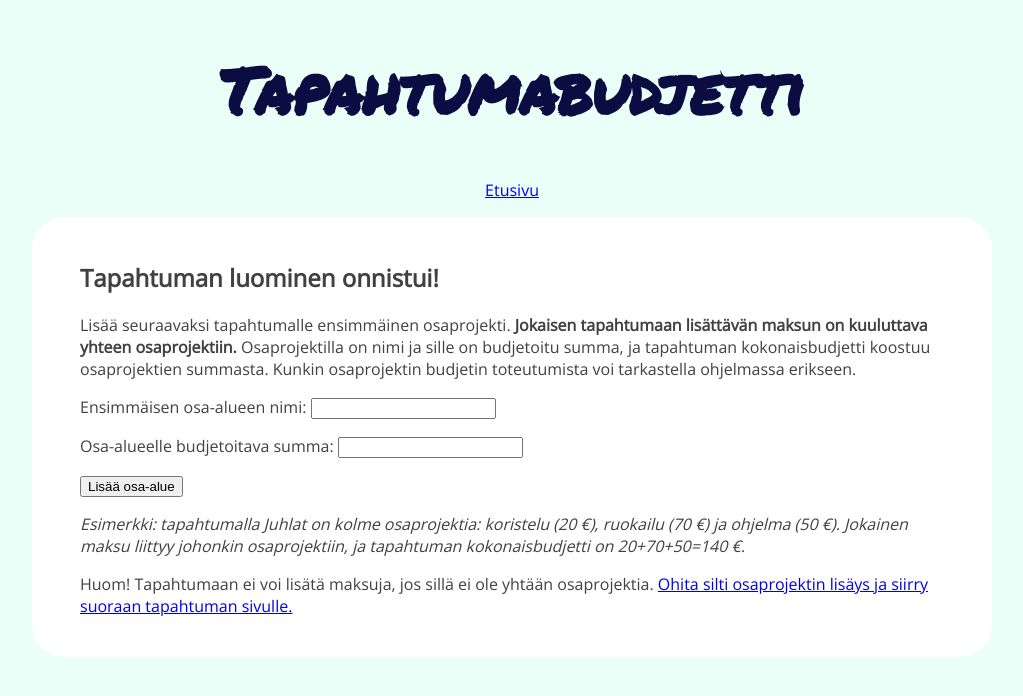
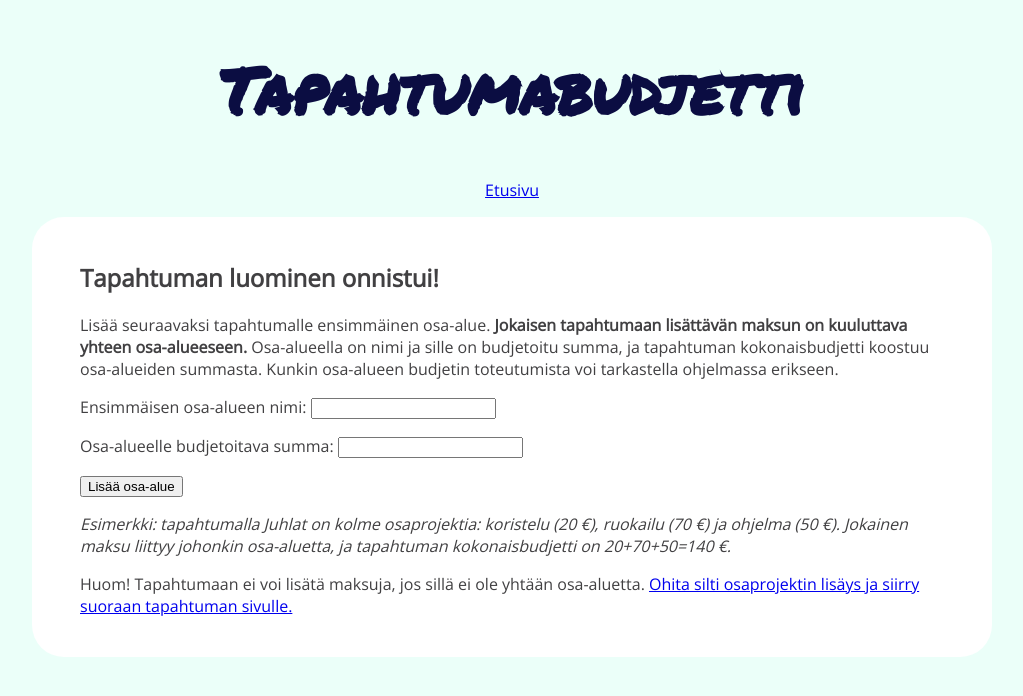
Before and after one commit to sallasal/Tapahtumabudjetti, a Flask app: template templates/created.html in a window 1280 px wide. Shown: the top 696 px of the page, without its empty margins (128-1151 px from the left). Run offline with Flask 2, Linux system fonts and the light colour scheme; the template is opened without the code that fills it, so the values that code supplies are empty.

Commit message:
Standardize subproject translations

```diff
--- a/templates/created.html
+++ b/templates/created.html
@@ -3,8 +3,8 @@
 {% block content %}
 <h2>Tapahtuman luominen onnistui!</h2>
 
-<p>Lisää seuraavaksi tapahtumalle ensimmäinen osaprojekti. <strong>Jokaisen tapahtumaan lisättävän maksun on kuuluttava yhteen osaprojektiin.</strong>
-Osaprojektilla on nimi ja sille on budjetoitu summa, ja tapahtuman kokonaisbudjetti koostuu osaprojektien summasta. Kunkin osaprojektin budjetin toteutumista voi tarkastella ohjelmassa erikseen.</p>
+<p>Lisää seuraavaksi tapahtumalle ensimmäinen osa-alue. <strong>Jokaisen tapahtumaan lisättävän maksun on kuuluttava yhteen osa-alueeseen.</strong>
+Osa-alueella on nimi ja sille on budjetoitu summa, ja tapahtuman kokonaisbudjetti koostuu osa-alueiden summasta. Kunkin osa-alueen budjetin toteutumista voi tarkastella ohjelmassa erikseen.</p>
 
 <form action="/createsubproject" method="POST">
   <input type="hidden" name="tapahtumaid" value="{{ project_id }}" />
@@ -13,7 +13,7 @@ Osaprojektilla on nimi ja sille on budjetoitu summa, ja tapahtuman kokonaisbudje
   <p><input type="submit" value="Lisää osa-alue" /></p>
 </form>
 
-<p><em>Esimerkki: tapahtumalla Juhlat on kolme osaprojektia: koristelu (20 €), ruokailu (70 €) ja ohjelma (50 €). Jokainen maksu liittyy johonkin osaprojektiin, ja tapahtuman kokonaisbudjetti on 20+70+50=140 €.</em></p>
+<p><em>Esimerkki: tapahtumalla Juhlat on kolme osaprojektia: koristelu (20 €), ruokailu (70 €) ja ohjelma (50 €). Jokainen maksu liittyy johonkin osa-aluetta, ja tapahtuman kokonaisbudjetti on 20+70+50=140 €.</em></p>
 
-<p>Huom! Tapahtumaan ei voi lisätä maksuja, jos sillä ei ole yhtään osaprojektia. <a href="/project/{{ project_id }}">Ohita silti osaprojektin lisäys ja siirry suoraan tapahtuman sivulle.</a></p>
+<p>Huom! Tapahtumaan ei voi lisätä maksuja, jos sillä ei ole yhtään osa-aluetta. <a href="/project/{{ project_id }}">Ohita silti osaprojektin lisäys ja siirry suoraan tapahtuman sivulle.</a></p>
 {% endblock %}
```
